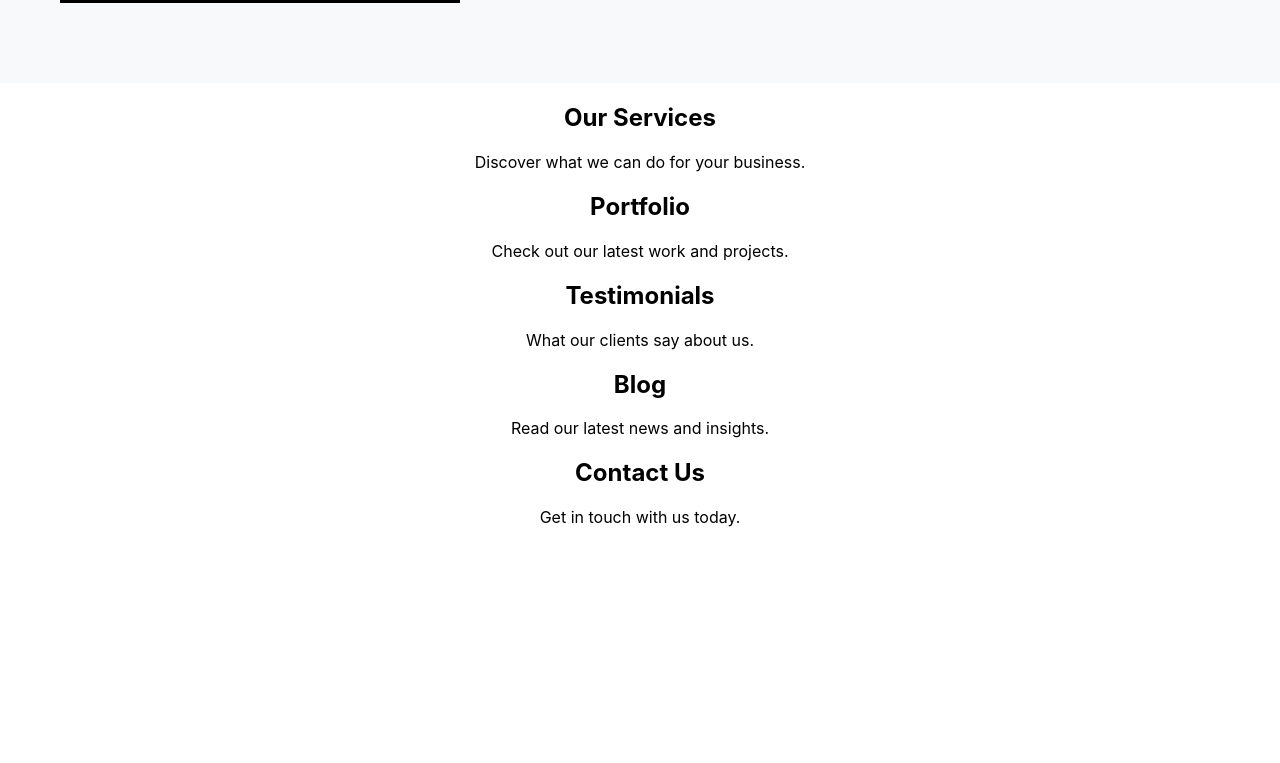
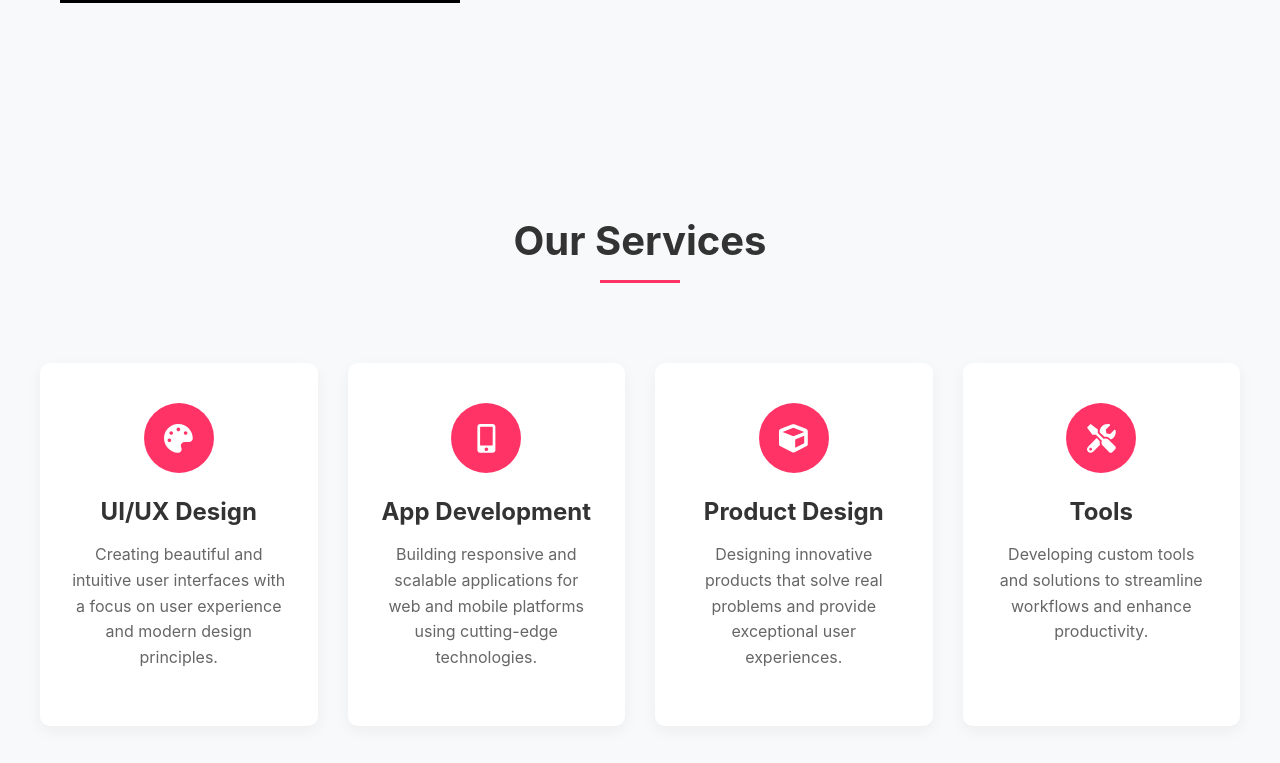
Before and after one commit to YoussefGad97/Fokir2, a React (Create React App) app: page / in a window 1280 px wide. Shown: the part 1577-2340 px from the top of the page. Before the commit the page ends 2120 px from the top, so only its background shows below. Built offline with nearby package versions, Linux system fonts and the light colour scheme.

Commit message:
added services section

```diff
--- a/src/pages/Home.js
+++ b/src/pages/Home.js
@@ -1,7 +1,7 @@
 import React from 'react';
 import '../styles/Home.scss';
 import profile from '../assets/images/about/profile.jpg';
-import { FaFacebookF, FaLinkedinIn, FaGithub, FaDownload, FaBriefcase } from 'react-icons/fa';
+import { FaFacebookF, FaLinkedinIn, FaGithub, FaDownload, FaBriefcase, FaPalette, FaMobileAlt, FaCube, FaTools } from 'react-icons/fa';
 
 const Home = () => {
   return (
@@ -84,10 +84,42 @@ const Home = () => {
         </div>
       </section>
 
-      <section id="services" className="section">
+      <section id="services" className="section services-section">
         <div className="container">
-          <h2>Our Services</h2>
-          <p>Discover what we can do for your business.</p>
+          <div className="section-title">
+            <h2>Our Services</h2>
+            <div className="title-separator"></div>
+          </div>
+          <div className="services-grid">
+            <div className="service-card">
+              <div className="service-icon">
+                <FaPalette />
+              </div>
+              <h3>UI/UX Design</h3>
+              <p>Creating beautiful and intuitive user interfaces with a focus on user experience and modern design principles.</p>
+            </div>
+            <div className="service-card">
+              <div className="service-icon">
+                <FaMobileAlt />
+              </div>
+              <h3>App Development</h3>
+              <p>Building responsive and scalable applications for web and mobile platforms using cutting-edge technologies.</p>
+            </div>
+            <div className="service-card">
+              <div className="service-icon">
+                <FaCube />
+              </div>
+              <h3>Product Design</h3>
+              <p>Designing innovative products that solve real problems and provide exceptional user experiences.</p>
+            </div>
+            <div className="service-card">
+              <div className="service-icon">
+                <FaTools />
+              </div>
+              <h3>Tools</h3>
+              <p>Developing custom tools and solutions to streamline workflows and enhance productivity.</p>
+            </div>
+          </div>
         </div>
       </section>
 
--- a/src/styles/Home.scss
+++ b/src/styles/Home.scss
@@ -360,3 +360,119 @@
     }
   }
 }
+
+.services-section {
+  padding: 100px 0;
+  background-color: #f8f9fa;
+
+  .container {
+    max-width: 1200px;
+    margin: 0 auto;
+    padding: 0 20px;
+  }
+
+  .section-title {
+    text-align: center;
+    margin-bottom: 60px;
+
+    h2 {
+      font-size: 2.5rem;
+      color: #333;
+      margin-bottom: 15px;
+    }
+
+    .title-separator {
+      width: 80px;
+      height: 3px;
+      background: #ff3366;
+      margin: 0 auto;
+    }
+  }
+
+  .services-grid {
+    display: grid;
+    grid-template-columns: repeat(4, 1fr);
+    gap: 30px;
+    padding: 20px 0;
+  }
+
+  .service-card {
+    background: #fff;
+    padding: 40px 30px;
+    border-radius: 10px;
+    text-align: center;
+    transition: all 0.3s ease;
+    box-shadow: 0 5px 15px rgba(0, 0, 0, 0.05);
+
+    &:hover {
+      transform: translateY(-10px);
+      box-shadow: 0 8px 25px rgba(0, 0, 0, 0.1);
+    }
+
+    .service-icon {
+      width: 70px;
+      height: 70px;
+      background: #ff3366;
+      border-radius: 50%;
+      display: flex;
+      align-items: center;
+      justify-content: center;
+      margin: 0 auto 20px;
+      color: #fff;
+      font-size: 1.8rem;
+      transition: all 0.3s ease;
+    }
+
+    h3 {
+      font-size: 1.5rem;
+      color: #333;
+      margin-bottom: 15px;
+    }
+
+    p {
+      font-size: 1rem;
+      line-height: 1.6;
+      color: #666;
+    }
+
+    &:hover .service-icon {
+      transform: rotateY(360deg);
+    }
+  }
+}
+
+// Add responsive styles for services section
+@media (max-width: 1200px) {
+  .services-section {
+    .services-grid {
+      grid-template-columns: repeat(2, 1fr);
+    }
+  }
+}
+
+@media (max-width: 768px) {
+  .services-section {
+    padding: 60px 0;
+
+    .section-title h2 {
+      font-size: 2rem;
+    }
+
+    .services-grid {
+      grid-template-columns: 1fr;
+      gap: 20px;
+    }
+
+    .service-card {
+      padding: 30px 20px;
+
+      h3 {
+        font-size: 1.3rem;
+      }
+
+      p {
+        font-size: 0.95rem;
+      }
+    }
+  }
+}
```
